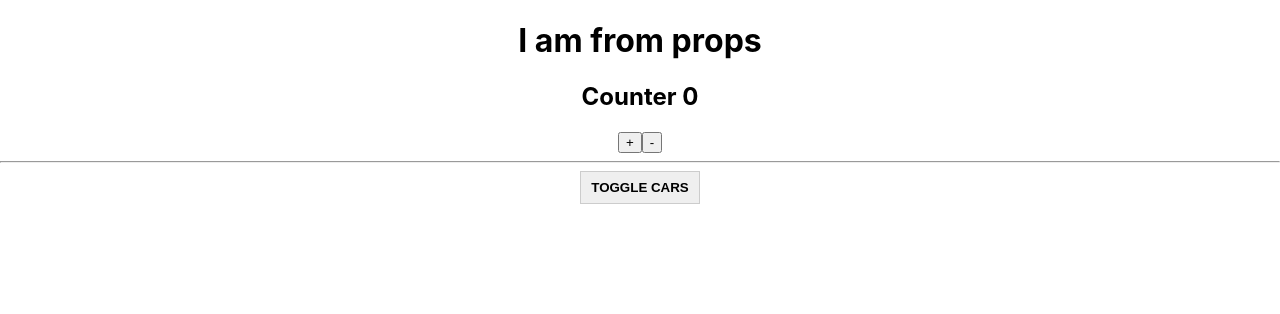
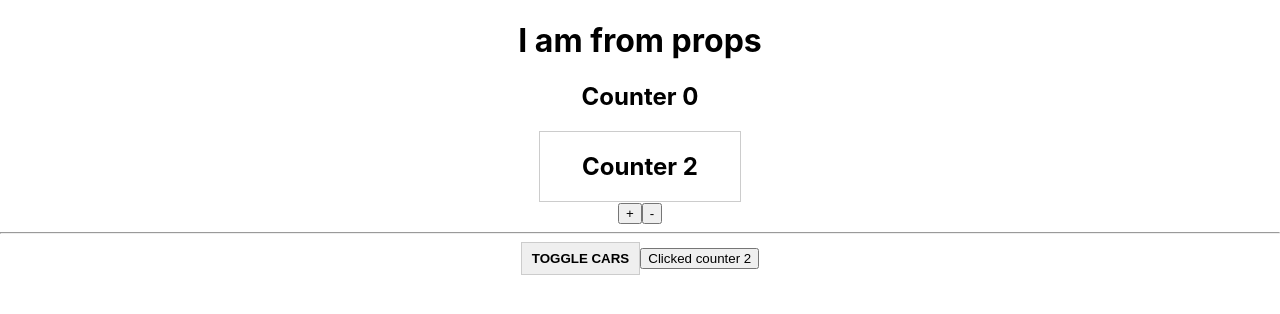
Before and after one commit to dimka-matsi/wfms-react, a React app: page / in a window 1280 px wide. Shown: the top 314 px of the page. Built offline with nearby package versions, Linux system fonts and the light colour scheme.

Commit message:
context API react

```diff
--- a/src/App.js
+++ b/src/App.js
@@ -2,7 +2,9 @@ import React, { Component } from 'react';
 import './App.scss';
 import Car from './Car/car';
 import ErrorBoundary from './ErrorBoundary/ErrorBoundary';
-import Counter from './Counter/Counter'
+import Counter from './Counter/Counter';
+
+export const ClickedContext = React.createContext(false);
 
 class App extends Component {
 
@@ -12,6 +14,7 @@ class App extends Component {
   }
 
   state = {
+    clicked: false,
     cars: [
       {name: 'Ford', year: '2018'},
       {name: 'Audi', year: '2016'},
@@ -100,7 +103,9 @@ class App extends Component {
         {/*<h1>{this.state.pageTitle}</h1>*/}
         <h1>{this.props.title}</h1>
 
-        <Counter />
+        <ClickedContext.Provider value={this.state.clicked}>
+          <Counter />
+        </ClickedContext.Provider>
 
         <hr />
 
@@ -111,6 +116,8 @@ class App extends Component {
           className={'AppButton'}
           onClick={this.toggleCarseHandler}
         >Toggle cars</button>
+
+        <button onClick={() => this.setState({clicked: true})}>Clicked counter 2</button>
 
         <div style={{
           width: 400,
--- a/src/Counter/Counter.js
+++ b/src/Counter/Counter.js
@@ -1,5 +1,6 @@
 import React, {Component} from 'react';
-import Auxiliary from '../hoc/Auxiliary'
+import Auxiliary from '../hoc/Auxiliary';
+import Counter2 from '../Counter2/Counter2'
 
 export default class Counter extends Component {
 	state = {
@@ -22,6 +23,7 @@ export default class Counter extends Component {
 		return (
 			<Auxiliary>
 				<h2>Counter {this.state.counter}</h2>
+				<Counter2 />
 				<button onClick={this.addCounter}>+</button>
 				<button onClick={() => this.setState({counter: this.state.counter - 1})}>-</button>
 			</Auxiliary>
--- /dev/null
+++ b/src/Counter2/Counter2.js
@@ -0,0 +1,14 @@
+import React from 'react';
+import {ClickedContext} from '../App'
+
+export default props => {
+	return (
+		<div style={{border: '1px solid #ccc', width: '200px', margin: '0 auto'}}>
+			<h2>Counter 2</h2>
+			<ClickedContext.Consumer>
+				{clicked => clicked ?  <p>Clicked</p> : null}
+				{/*{props.clicked ? <p>Clicked</p> : null}*/}
+			</ClickedContext.Consumer>
+		</div>
+	);
+}
```
